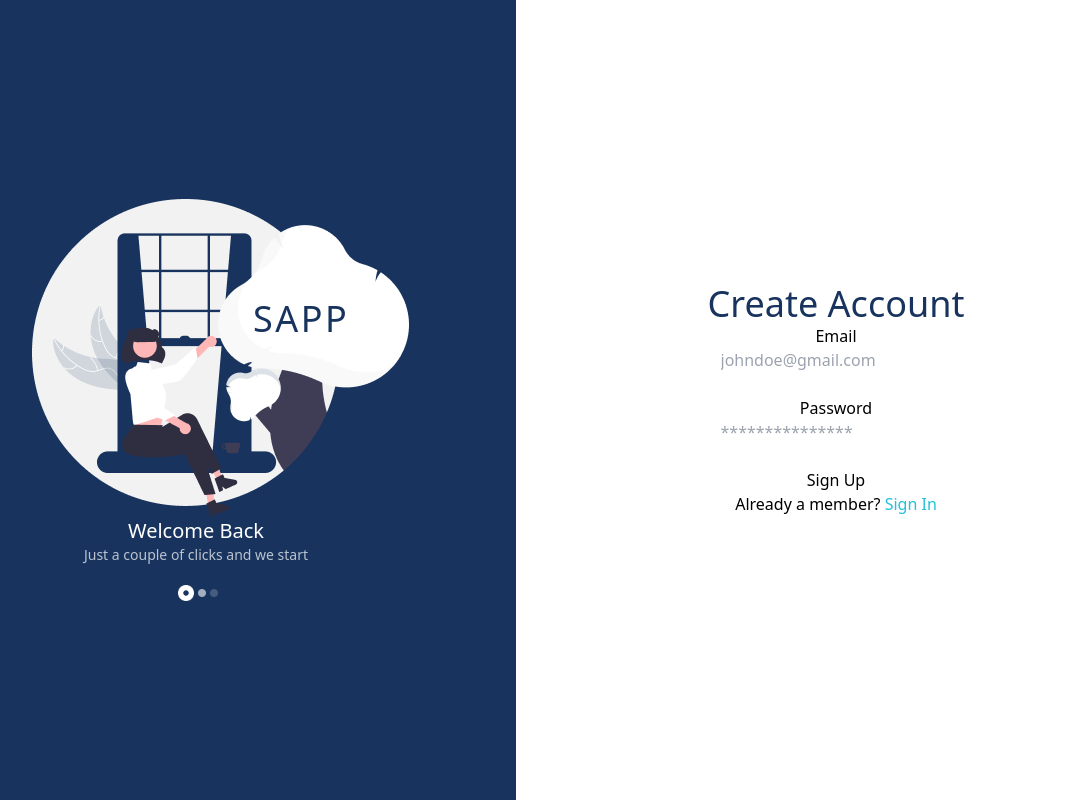
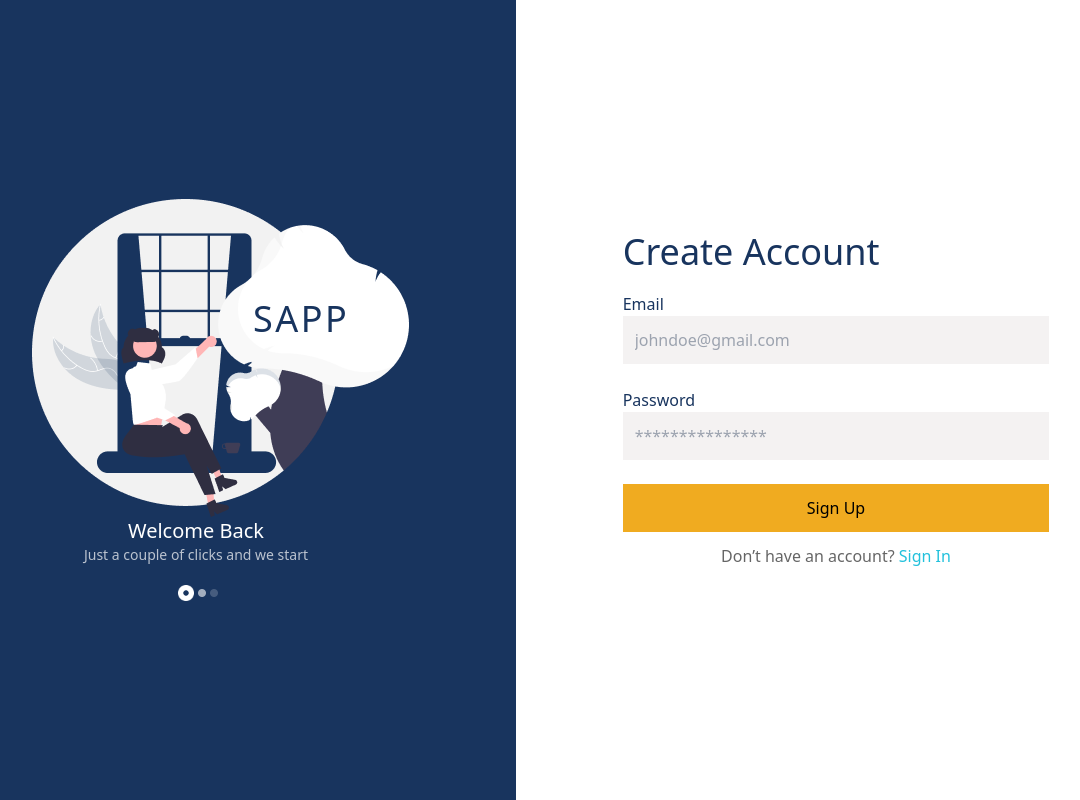
Before and after one commit to Bentike/nuxt-test-app, a Nuxt app: page /SignUp in a window 1280 px wide. Shown: the whole page, without its empty margins (124-1204 px from the left). Built offline with nearby package versions, Linux system fonts and the light colour scheme.

Commit message:
working on register page

```diff
--- a/components/Register.vue
+++ b/components/Register.vue
@@ -11,16 +11,16 @@
         </div>
         <div class="w-1/2 bg-white  h-screen flex items-center justify-center">
              <div class="w-4/6 text-center m-auto">
-                 <h1 class="text-4xl text-myBlue">Create Account</h1>
+                 <h1 class="text-4xl text-myBlue mb-5 place-self-start">Create Account</h1>
                  <form>
-                    <label>Email <br/>
-                        <input type="email" placeholder="johndoe@gmail.com"/>
+                    <label class="text-myBlue font-medium inline-block w-full text-start">Email <br/>
+                        <input class="w-full p-3 bg-inputGray" type="email" placeholder="johndoe@gmail.com"/>
                     </label> <br/><br/>
-                    <label>Password <br/>
-                        <input type="password" placeholder="***************"/>
+                    <label class="text-myBlue font-medium inline-block w-full text-start">Password <br/>
+                        <input class="w-full p-3 bg-inputGray" type="password" placeholder="***************"/>
                     </label> <br/><br/>
-                    <button>Sign Up</button>
-                    <p>Already a member? <span class="text-lightBlue">Sign In</span></p>
+                    <button class="w-full bg-btnYellow p-3 mb-3">Sign Up</button>
+                    <p><span class="opacity-60">Don’t have an account?</span> <span class="text-lightBlue">Sign In</span></p>
                  </form>
              </div>
         </div>
--- a/components/SignIn.vue
+++ b/components/SignIn.vue
@@ -19,7 +19,7 @@
                         <input class="w-full p-3 bg-inputGray" type="password" placeholder="***************"/>
                     </label> <br/><br/>
                     <button class="w-full bg-btnYellow p-3 mb-3">Sign In</button>
-                    <p>Don’t have an account? <span class="text-lightBlue">Sign Up</span></p>
+                    <p><span class="opacity-60">Don’t have an account?</span> <span class="text-lightBlue">Sign Up</span></p>
                  </form>
              </div>
         </div>
```
